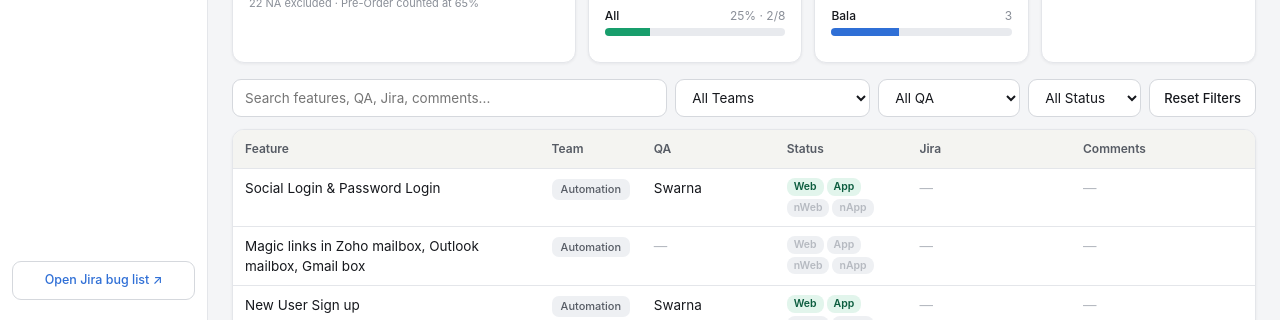
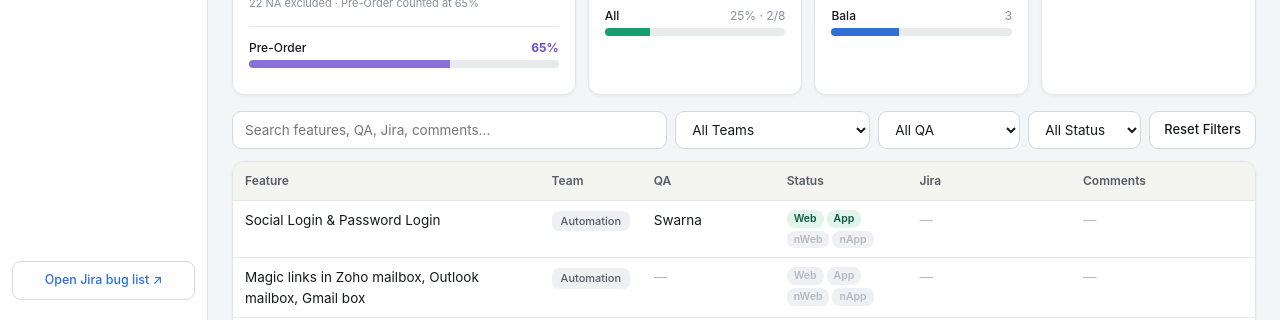
Before and after one commit to fhdineshios/regressiondashboard, a plain HTML site: page index (1).html in a window 1280 px wide. Shown: the part 480-800 px from the top of the page. Drawn offline with nearby package versions, Linux system fonts and the light colour scheme.

Commit message:
Add files via upload

```diff
--- a/index (1).html
+++ b/index (1).html
@@ -277,6 +277,7 @@
         <div class="bigpct" id="bigpct">–</div>
         <div class="bigbar" id="bigbar"><div></div><div></div><div></div></div>
         <div class="legend" id="legend"></div>
+        <div id="modprogress"></div>
       </div>
       <div class="panel">
         <h3>Team Progress</h3>
@@ -648,6 +649,17 @@ function render(animate) {
   if (notes.length) legendHtml += '<span style="grid-column:1/-1;font-size:11px;color:var(--muted)">' + notes.join(" · ") + "</span>";
   document.getElementById("legend").innerHTML = legendHtml;
 
+  // Module-level percentages (e.g. Pre-Order) as secondary progress bars
+  var mp = document.getElementById("modprogress");
+  mp.innerHTML = overrides.length
+    ? '<div style="margin-top:14px;padding-top:12px;border-top:1px solid var(--border)">' +
+      overrides.map(function (o) {
+        return '<div class="mini"><div class="row1"><span class="name">' + esc(o.name) +
+          '</span><span class="val" style="font-weight:700;color:#6d4fc4">' + o.pct + "%</span></div>" +
+          '<div class="minitrack"><div style="background:#8b6fd8;width:' + Math.min(100, o.pct) + '%"></div></div></div>';
+      }).join("") + "</div>"
+    : "";
+
   // Team progress (checks within scope)
   var teams = {};
   allRows.forEach(function (r) {
```
